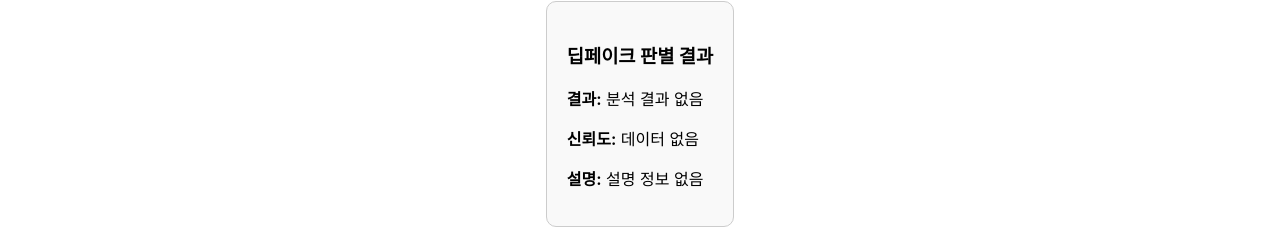
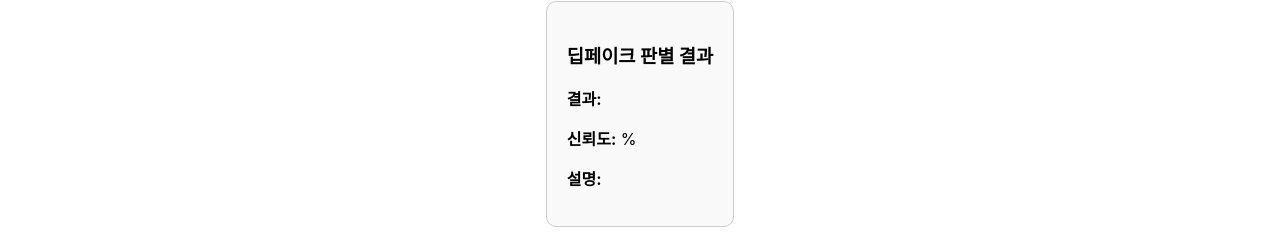
Before and after one commit to Capstone-deepfake/FE, a React (Create React App) app: page /result in a window 1280 px wide. Shown: the part 436-676 px from the top of the page. Built offline with nearby package versions, Linux system fonts and the light colour scheme.

Commit message:
FE 수정: Result.jsx 및 의존성 업데이트

```diff
--- a/package.json
+++ b/package.json
@@ -4,13 +4,15 @@
   "private": true,
   "dependencies": {
     "@testing-library/dom": "^10.4.0",
-    "@testing-librarnpy/jest-dom": "^6.6.3",
+    "@testing-library/jest-dom": "^6.6.3",
     "@testing-library/react": "^16.3.0",
     "@testing-library/user-event": "^13.5.0",
+    "framer-motion": "^12.11.0",
     "react": "^18.2.0",
     "react-dom": "^18.2.0",
     "react-router-dom": "^6.17.0",
     "react-scripts": "5.0.1",
+    "react-simple-typewriter": "^5.0.1",
     "web-vitals": "^2.1.4"
   },
   "scripts": {
--- a/src/pages/Result.jsx
+++ b/src/pages/Result.jsx
@@ -88,17 +88,9 @@ function Result() {
           >
             딥페이크 판별 결과
           </motion.h3>
-
-          {/* result 등이 없을 때 대체 문구로 처리 */}
-          <motion.p transition={{ delay: 0.7 }}>
-            <strong>결과:</strong> {result || '분석 결과 없음'}
-          </motion.p>
-          <motion.p transition={{ delay: 0.8 }}>
-            <strong>신뢰도:</strong> {confidence !== undefined ? `${confidence}%` : '데이터 없음'}
-          </motion.p>
-          <motion.p transition={{ delay: 0.9 }}>
-            <strong>설명:</strong> {explanation || '설명 정보 없음'}
-          </motion.p>
+          <motion.p transition={{ delay: 0.7 }}><strong>결과:</strong> {result}</motion.p>
+          <motion.p transition={{ delay: 0.8 }}><strong>신뢰도:</strong> {confidence}%</motion.p>
+          <motion.p transition={{ delay: 0.9 }}><strong>설명:</strong> {explanation}</motion.p>
         </motion.div>
       </div>
     </div>
```
Also changed, not shown: 2 other files (tests, documents, lock files or other folders).
